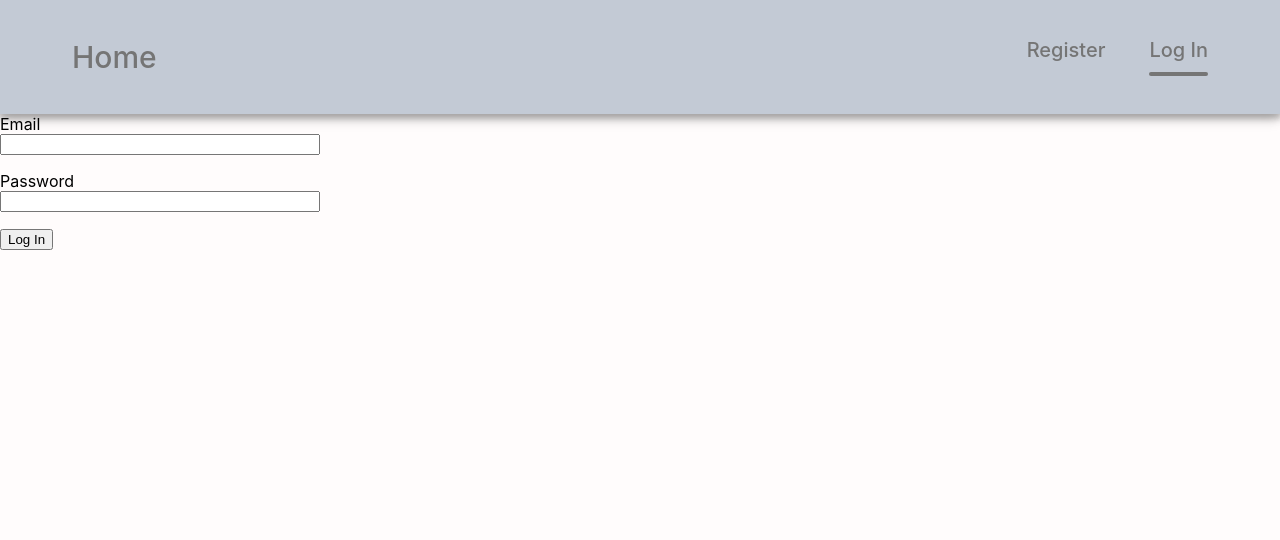
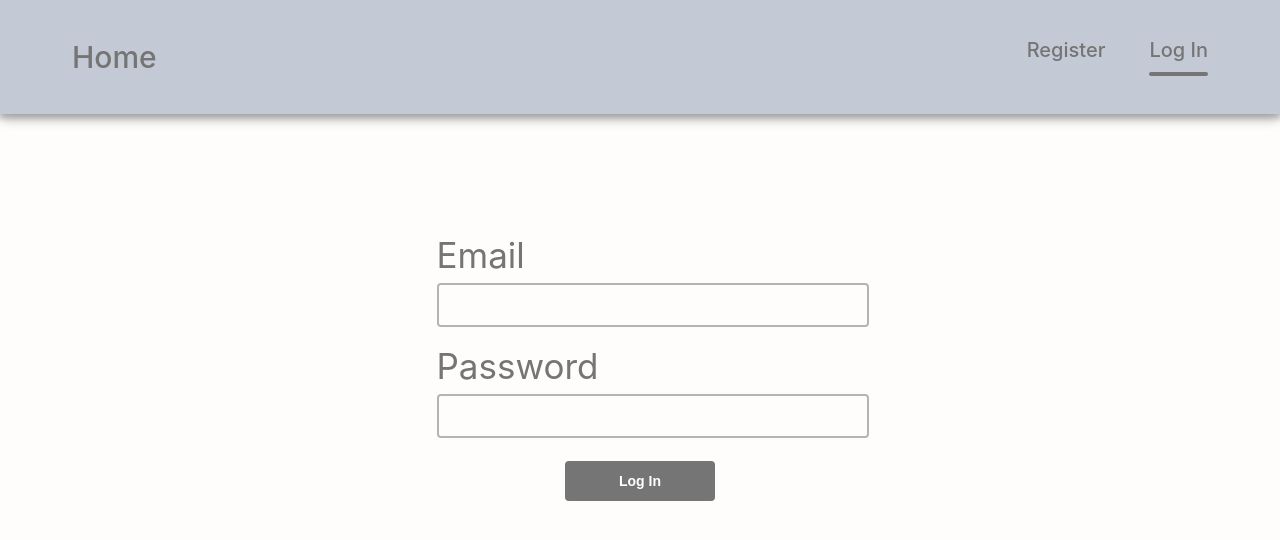
Before and after one commit to basiacarvalho/goit-react-hw-08-phonebook, a React (Create React App) app: page /goit-react-hw-08-phonebook/login in a window 1280 px wide. Shown: the top 540 px of the page. Built offline with nearby package versions, Linux system fonts and the light colour scheme.

Commit message:
adding style to the register page and the login page

```diff
--- a/src/components/loginform/LoginForm.jsx
+++ b/src/components/loginform/LoginForm.jsx
@@ -21,13 +21,15 @@ export const LoginForm = () => {
     <form className={css.form} onSubmit={handleSubmit} autoComplete="off">
       <label className={css.label}>
         Email
-        <input type="email" name="email" />
+        <input className={css.formDetail} type="email" name="email" />
       </label>
       <label className={css.label}>
         Password
-        <input type="password" name="password" />
+        <input className={css.formDetail} type="password" name="password" />
       </label>
-      <button type="submit">Log In</button>
+      <button className={css.button} type="submit">
+        Log In
+      </button>
     </form>
   );
 };
--- a/src/components/loginform/LoginForm.module.css
+++ b/src/components/loginform/LoginForm.module.css
@@ -1,9 +1,53 @@
 .form {
-  width: 320px;
+  display: flex;
+  align-content: center;
+  flex-direction: column;
+  flex-wrap: wrap;
+  margin: auto;
+  width: 600px;
 }
 
 .label {
-  display: flex;
-  flex-direction: column;
-  margin-bottom: 16px;
+  font-size: 35px;
+  margin-bottom: 8px;
 }
+
+.formDetail {
+  background-color: #fffcfc;
+  border: 2px solid #b5b3b3;
+  border-radius: 4px;
+  width: 100%;
+  margin-bottom: 10px;
+  outline: none;
+  padding: 11px;
+  font-size: medium;
+  color: #757575;
+  font-weight: bold;
+}
+
+.formDetail:hover,
+.formDetail:focus {
+  box-shadow: 3px 3px 13px #aaa8a8;
+}
+
+.button {
+  background-color: #757575;
+  border: none;
+  border-radius: 4px;
+  color: #fff;
+  font-size: 14px;
+  font-weight: 700;
+  width: 150px;
+  outline: none;
+  padding: 12px 0;
+  margin: auto;
+  margin-top: 5px;
+}
+
+.button:focus,
+.button:hover {
+  box-shadow: inset 3px 4px 5px rgba(0, 0, 0, 0.1);
+  background-color: #c3cad5;
+  color: #757575;
+  cursor: pointer;
+}
--- a/src/components/registerform/RegisterForm.jsx
+++ b/src/components/registerform/RegisterForm.jsx
@@ -22,17 +22,19 @@ export const RegisterForm = () => {
     <form className={css.form} onSubmit={handleSubmit} autoComplete="off">
       <label className={css.label}>
         Username
-        <input type="text" name="name" />
+        <input className={css.formDetail} type="text" name="name" />
       </label>
       <label className={css.label}>
         Email
-        <input type="email" name="email" />
+        <input className={css.formDetail} type="email" name="email" />
       </label>
       <label className={css.label}>
         Password
-        <input type="password" name="password" />
+        <input className={css.formDetail} type="password" name="password" />
       </label>
-      <button type="submit">Register</button>
+      <button className={css.button} type="submit">
+        Register
+      </button>
     </form>
   );
 };
--- a/src/components/registerform/RegisterForm.module.css
+++ b/src/components/registerform/RegisterForm.module.css
@@ -1,9 +1,53 @@
 .form {
-  width: 320px;
+  display: flex;
+  align-content: center;
+  flex-direction: column;
+  flex-wrap: wrap;
+  margin: auto;
+  width: 600px;
 }
 
 .label {
-  display: flex;
-  flex-direction: column;
-  margin-bottom: 16px;
+  font-size: 35px;
+  margin-bottom: 8px;
 }
+
+.formDetail {
+  background-color: #fffcfc;
+  border: 2px solid #b5b3b3;
+  border-radius: 4px;
+  width: 100%;
+  margin-bottom: 10px;
+  outline: none;
+  padding: 11px;
+  font-size: medium;
+  color: #757575;
+  font-weight: bold;
+}
+
+.formDetail:hover,
+.formDetail:focus {
+  box-shadow: 3px 3px 13px #aaa8a8;
+}
+
+.button {
+  background-color: #757575;
+  border: none;
+  border-radius: 4px;
+  color: #fff;
+  font-size: 14px;
+  font-weight: 700;
+  width: 150px;
+  outline: none;
+  padding: 12px 0;
+  margin: auto;
+  margin-top: 5px;
+}
+
+.button:focus,
+.button:hover {
+  box-shadow: inset 3px 4px 5px rgba(0, 0, 0, 0.1);
+  background-color: #c3cad5;
+  color: #757575;
+  cursor: pointer;
+}
--- a/src/index.css
+++ b/src/index.css
@@ -2,6 +2,7 @@
 
 body {
   background-color: #fffcfc;
+  color: #757575;
   margin: 0;
   font-family: -apple-system, BlinkMacSystemFont, 'Segoe UI', 'Roboto', 'Oxygen',
     'Ubuntu', 'Cantarell', 'Fira Sans', 'Droid Sans', 'Helvetica Neue',
--- a/src/pages/home/Home.module.css
+++ b/src/pages/home/Home.module.css
@@ -25,5 +25,9 @@
 }
 
 .section {
-  padding-top: 250px;
+  padding-top: 20%;
+  /* position: absolute;
+  top: 50%;
+  left: 30%;
+  transform: translate(-20%, -50%); */
 }
--- a/src/pages/login/Login.jsx
+++ b/src/pages/login/Login.jsx
@@ -4,7 +4,7 @@ import css from './Login.module.css';
 
 const Login = () => {
   return (
-    <div>
+    <div className={css.section}>
       <Helmet>
         <title>Login</title>
       </Helmet>
--- a/src/pages/login/Login.module.css
+++ b/src/pages/login/Login.module.css
@@ -0,0 +1,3 @@
+.section {
+  padding-top: 120px;
+}
--- a/src/pages/register/Register.jsx
+++ b/src/pages/register/Register.jsx
@@ -4,7 +4,7 @@ import css from './Register.module.css';
 
 const Register = () => {
   return (
-    <div>
+    <div className={css.section}>
       <Helmet>
         <title>Registration</title>
       </Helmet>
--- a/src/pages/register/Register.module.css
+++ b/src/pages/register/Register.module.css
@@ -0,0 +1,3 @@
+.section {
+  padding-top: 120px;
+}
```
